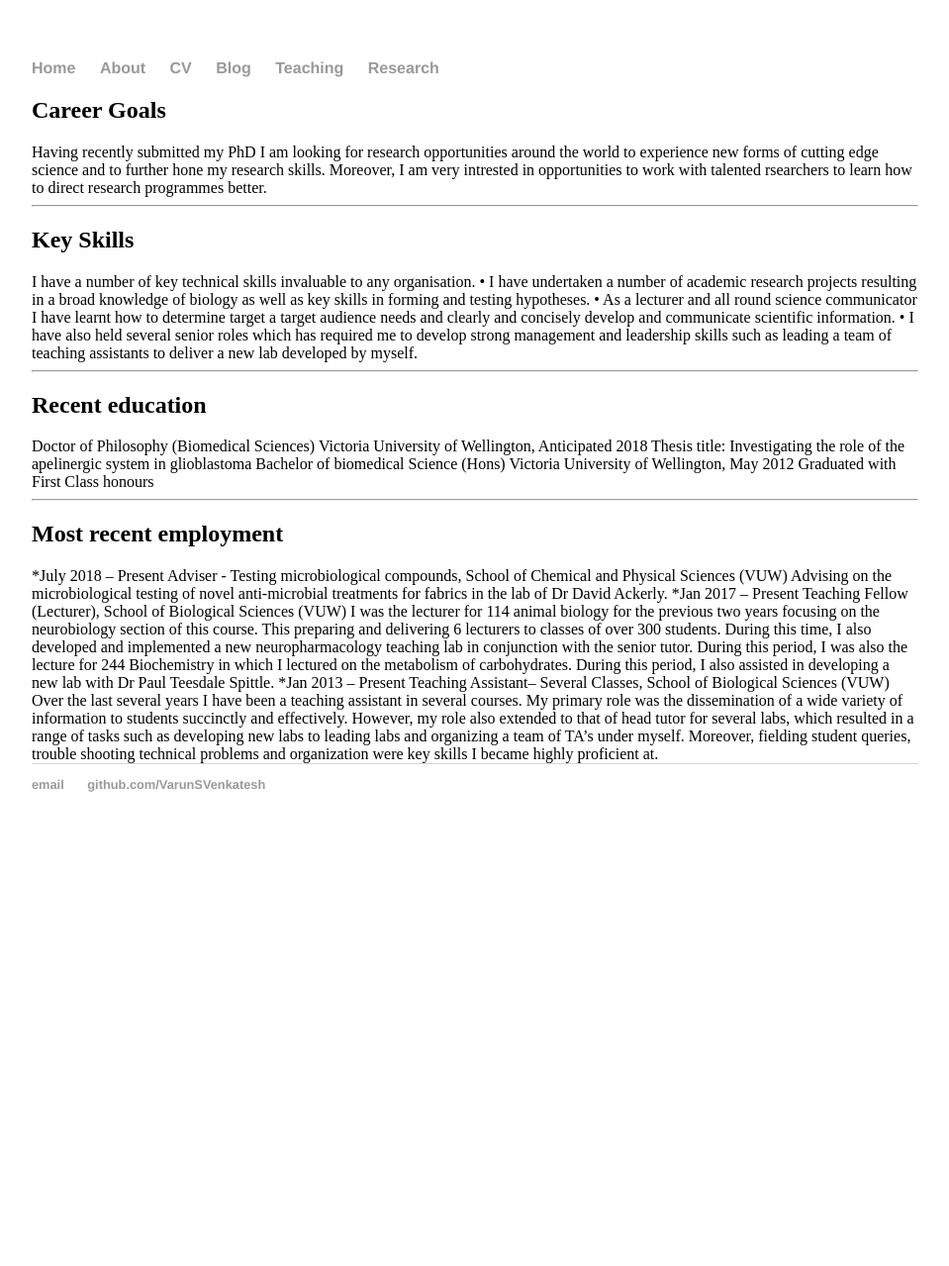
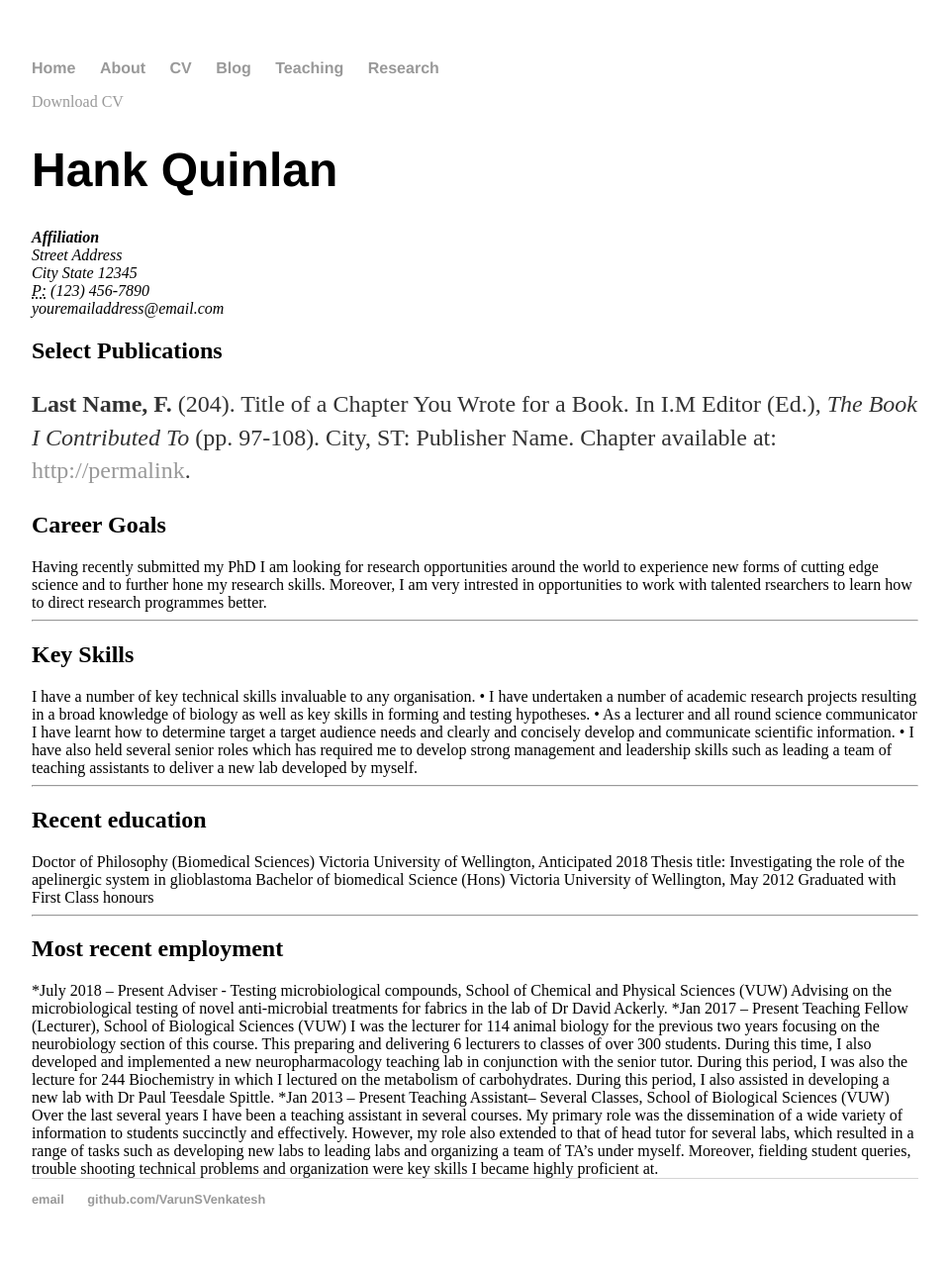
Before and after one commit to jcdwalle/VarunSVenkatesh.github.io, a Jekyll site: the page built from cv/index.html, in a window 1280 px wide. Shown: the whole page at 99% size, without its empty margins (160-1119 px from the left). Built offline with Jekyll 4.4.1, drawn with Linux system fonts in a browser that asks for light colours; before the commit the page ends 900 px from its top, so only the background shows below that.

Commit message:
Update index.html
Added CV dfownload link and top matter back

```diff
--- a/cv/index.html
+++ b/cv/index.html
@@ -4,6 +4,24 @@
 ---
 
   <div class="cv">
+
+
+		<a href="#" class="download" title="Download CV as PDF">Download CV</a>
+					<h1>Hank Quinlan</h1>
+					<address>
+					<strong>Affiliation</strong><br>
+					Street Address<br>
+					City State 12345<br>
+					<abbr title="phone">P:</abbr> (123) 456-7890<br>
+					<span class="obfuscate">youremailaddress@email.com</span>
+					</address>
+
+					<h2>Select Publications</h2>
+
+					<p><strong>Last Name, F.</strong> (204). Title of a Chapter You Wrote for a Book. In I.M Editor (Ed.), <em>The Book I Contributed To</em> (pp. 97-108). City, ST: Publisher Name. Chapter available at: <a href="#">http://permalink</a>.
+
+
+
 
 <h2>Career Goals</h2>
 
```
